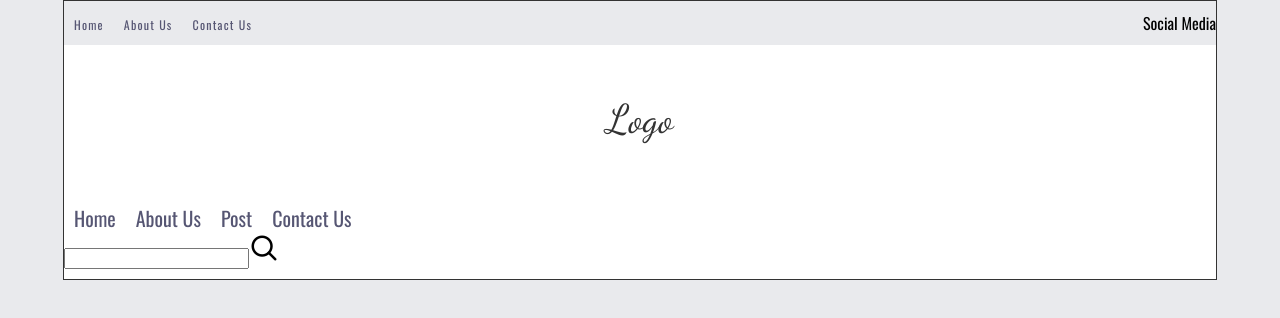
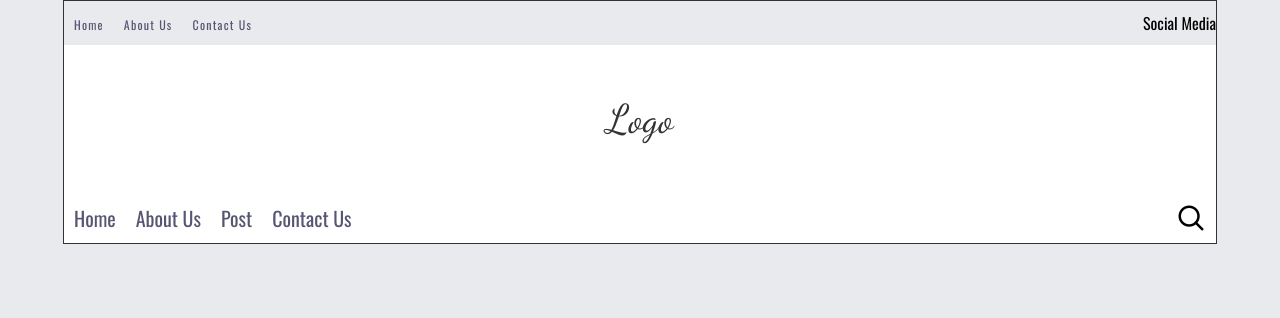
Before and after one commit to javimarashall/React-Blog, a React (Create React App) app in the folder reactblog/: page / in a window 1280 px wide. Shown: the top 318 px of the page. Built offline with nearby package versions, Linux system fonts and the light colour scheme.

Commit message:
search on navbar done

```diff
--- a/reactblog/src/components/Navbar/index.js
+++ b/reactblog/src/components/Navbar/index.js
@@ -1,8 +1,26 @@
-import React from 'react';
+import React, {useState} from 'react';
 import './style.css';
-import search from '../../assets/search.png';
+import searchPhoto from '../../assets/search.png';
 
 const Navbar = (props) => {
+    //sets the state for the search icon
+    const [search, setSearch] = useState(false);
+
+    //Sets the state of search from false to true
+    const openSearch = () => {
+        setSearch(true);
+    }
+
+    //dynamically create a class and use it as a variable in the input
+    const searchClass= search ? 'searchinput active' : 'searchinput';
+
+
+//function to handle the search form
+    const submitSearch = (e) => {
+        e.preventDefault();
+        alert('searched');
+    }
+
     return (
         <div className='navbar'>
             <ul className='navbarMenu'>
@@ -12,8 +30,10 @@ const Navbar = (props) => {
                 <li><a href='#'>Contact Us</a></li>
             </ul>
             <div className='search'>
-                <input/>
-                <img src={search} alt='search icon'/>
+                <form onSubmit={submitSearch}>
+                <input type='text' placeholder='Search' className={searchClass} />
+                <img src={searchPhoto} alt='Search Icon'className='searchIcon' onClick={openSearch} />
+                </form>
             </div>
         </div>
     )
--- a/reactblog/src/components/Navbar/style.css
+++ b/reactblog/src/components/Navbar/style.css
@@ -1,5 +1,7 @@
 .navbar{
     padding: 10px 0;
+    display: flex;
+    justify-content: space-between;
 }
 .navbar ul {
     margin:0;
@@ -18,3 +20,21 @@
     color: #565673;
     padding: 0 10px;
 }
+.search form{
+    display: flex;
+    margin: 0 10px;
+}
+.searchinput{
+    border: 0;
+    width: 0;
+    transition: width 0.5s ease-in;
+}
+.searchinput.active{
+    width: 150px;
+}
+.searchinput:focus{
+    outline:none;
+}
+.searchIcon{
+    cursor: pointer;
+}
```
